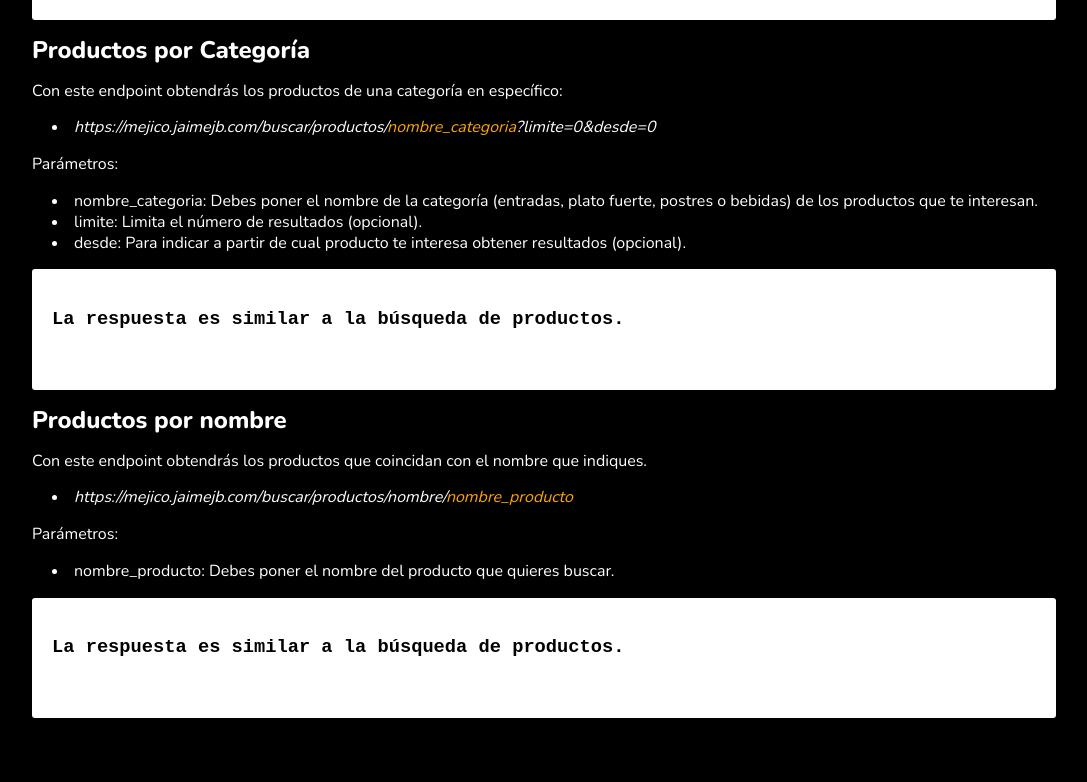
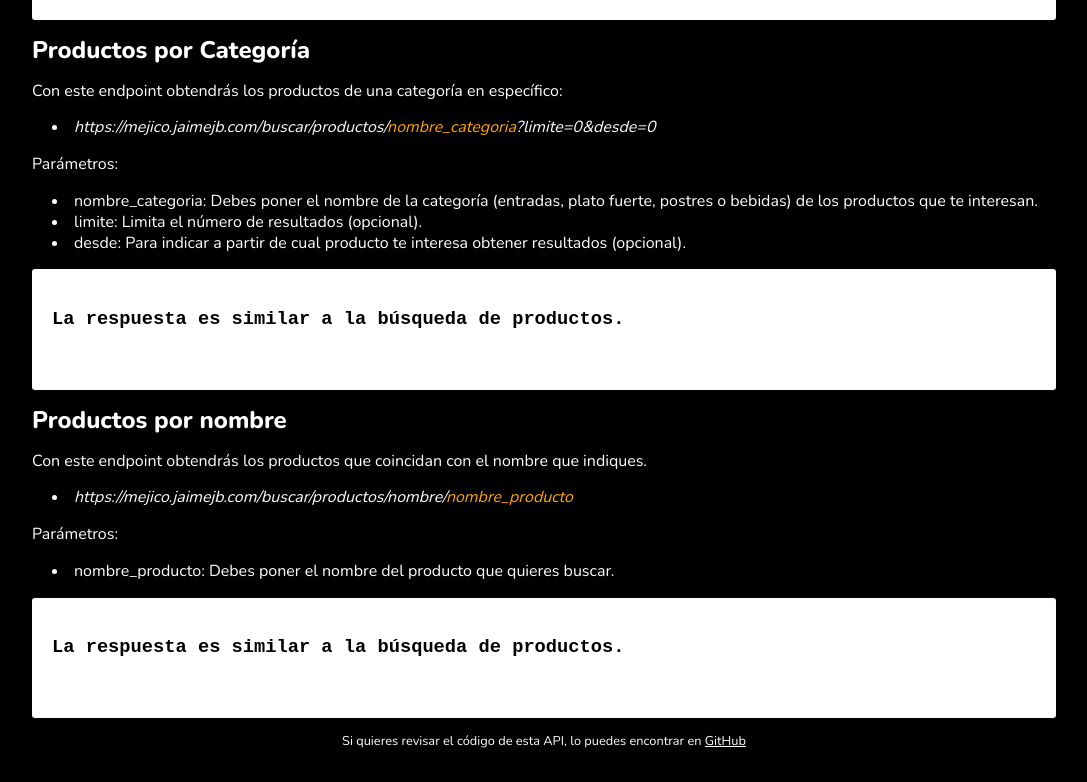
Before and after one commit to jbs-code/mejico-api, a website: page public/index.html in a window 1280 px wide. Shown: the part 2253-3035 px from the top of the page, without its empty margins (8-1095 px from the left). Before the commit the page ends 3007 px from the top, so only its background shows below. Drawn offline with nearby package versions, Linux system fonts and the light colour scheme.

Commit message:
Agregando footer

```diff
--- a/public/css/styles.css
+++ b/public/css/styles.css
@@ -111,3 +111,13 @@ a {
   list-style: none;
   padding: 0px 20px;
 }
+
+.footer {
+  color: white;
+  font-size: 0.8rem;
+  text-align: center;
+}
+
+.footer a {
+  text-decoration: underline;
+}
--- a/public/index.html
+++ b/public/index.html
@@ -89,9 +89,11 @@
                 <section id="productosCategoria" class="item">
                     <h2>Productos por Categoría</h2>
                     <p>Con este endpoint obtendrás los productos de una categoría en específico:</p>
-                    <li class="item-url">https://mejico.jaimejb.com/buscar/productos/<span>nombre_categoria</span>?limite=0&desde=0</li>
+                    <li class="item-url">
+                        https://mejico.jaimejb.com/buscar/productos/<span>nombre_categoria</span>?limite=0&desde=0</li>
                     <p>Parámetros:</p>
-                    <li>nombre_categoria: Debes poner el nombre de la categoría (entradas, plato fuerte, postres o bebidas) de los productos que te interesan.</li>
+                    <li>nombre_categoria: Debes poner el nombre de la categoría (entradas, plato fuerte, postres o
+                        bebidas) de los productos que te interesan.</li>
                     <li>limite: Limita el número de resultados (opcional).</li>
                     <li>desde: Para indicar a partir de cual producto te interesa obtener resultados (opcional).</li>
                     <pre class="codigo">
@@ -101,13 +103,21 @@
                 <section id="productosPorNombre" class="item">
                     <h2>Productos por nombre</h2>
                     <p>Con este endpoint obtendrás los productos que coincidan con el nombre que indiques.</p>
-                    <li class="item-url">https://mejico.jaimejb.com/buscar/productos/nombre/<span>nombre_producto</span></li>
+                    <li class="item-url">https://mejico.jaimejb.com/buscar/productos/nombre/<span>nombre_producto</span>
+                    </li>
                     <p>Parámetros:</p>
                     <li>nombre_producto: Debes poner el nombre del producto que quieres buscar.</li>
                     <pre class="codigo">
                         <h3>La respuesta es similar a la búsqueda de productos.</h3>
                     </pre>
                 </section>
+
+                <footer class="footer">
+                    <p>
+                        Si quieres revisar el código de esta API, lo puedes encontrar en
+                        <a href="https://github.com/jbs-code/mejico-api" target="_blank"> GitHub</a>
+                    </p>
+                </footer>
             </div>
             <aside class="menu">
                 <ul>
@@ -117,6 +127,7 @@
                     <li><a href="#productosPorNombre">Productos por nombre</a></li>
                 </ul>
             </aside>
+
         </div>
 
     </div>
```
